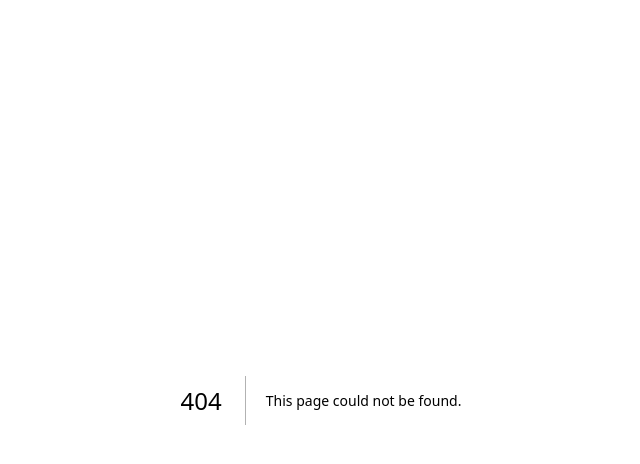
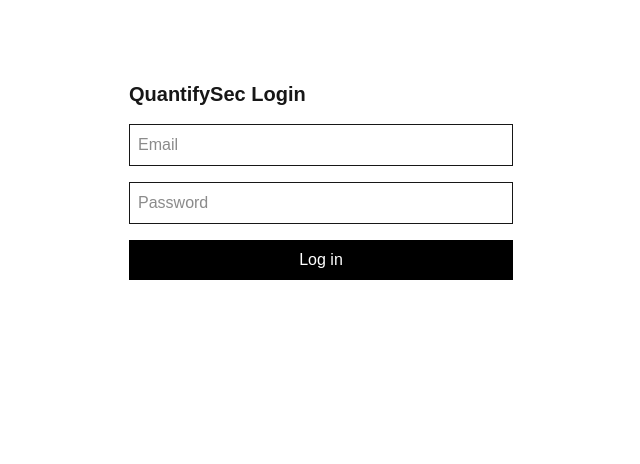
Before and after one commit to Intrinsic-Maestro/quantifysec, a Next.js app: page /login in a window 1280 px wide. Before the commit this address had no page. Shown: the top 464 px of the page, without its empty margins (319-959 px from the left). Built offline with nearby package versions, Linux system fonts and the light colour scheme.

Commit message:
Add latest changes

```diff
--- /dev/null
+++ b/app/dashboard/cfo/page.tsx
@@ -0,0 +1,3 @@
+export default function CfoDashboard() {
+  return <h1>CFO Dashboard</h1>
+}
--- /dev/null
+++ b/app/dashboard/ciso/page.tsx
@@ -0,0 +1,3 @@
+export default function CisoDashboard() {
+  return <h1>CISO Dashboard</h1>
+}
--- /dev/null
+++ b/app/login/page.tsx
@@ -0,0 +1,77 @@
+'use client'
+
+import { useState } from 'react'
+import { useRouter } from 'next/navigation'
+import { createClient } from '@/utils/supabase/client'
+
+export default function LoginPage() {
+  const [email, setEmail] = useState('')
+  const [password, setPassword] = useState('')
+  const [error, setError] = useState('')
+  const router = useRouter()
+
+  async function handleLogin(e: React.FormEvent) {
+    e.preventDefault()
+    setError('')
+
+    const supabase = createClient()
+
+    const { data, error } = await supabase.auth.signInWithPassword({
+      email,
+      password,
+    })
+
+    if (error) {
+      setError(error.message)
+      return
+    }
+
+    const role = data.user?.app_metadata?.role
+
+    router.push(
+      role === 'cfo' ? '/dashboard/cfo' : '/dashboard/ciso'
+    )
+
+    router.refresh()
+  }
+
+  return (
+    <form
+      onSubmit={handleLogin}
+      className="max-w-sm mx-auto mt-20 space-y-4"
+    >
+      <h1 className="text-xl font-semibold">QuantifySec Login</h1>
+
+      <input
+        type="email"
+        placeholder="Email"
+        value={email}
+        onChange={(e) => setEmail(e.target.value)}
+        className="border p-2 w-full"
+        required
+      />
+
+      <input
+        type="password"
+        placeholder="Password"
+        value={password}
+        onChange={(e) => setPassword(e.target.value)}
+        className="border p-2 w-full"
+        required
+      />
+
+      {error && (
+        <p className="text-red-500 text-sm">
+          {error}
+        </p>
+      )}
+
+      <button
+        type="submit"
+        className="bg-black text-white p-2 w-full"
+      >
+        Log in
+      </button>
+    </form>
+  )
+}
--- /dev/null
+++ b/app/unauthorized/page.tsx
@@ -0,0 +1,11 @@
+export default function UnauthorizedPage() {
+  return (
+    <div className="max-w-md mx-auto mt-20 text-center">
+      <h1 className="text-xl font-semibold">Access denied</h1>
+
+      <p className="text-gray-600 mt-2">
+        Your account role doesn't have permission to view this dashboard.
+      </p>
+    </div>
+  )
+}
--- /dev/null
+++ b/client.ts
@@ -0,0 +1,8 @@
+import { createBrowserClient } from '@supabase/ssr'
+
+export function createClient() {
+  return createBrowserClient(
+    process.env.NEXT_PUBLIC_SUPABASE_URL!,
+    process.env.NEXT_PUBLIC_SUPABASE_ANON_KEY!
+  )
+}
--- /dev/null
+++ b/middleware.ts
@@ -0,0 +1,56 @@
+import { createServerClient } from '@supabase/ssr'
+import { NextResponse, type NextRequest } from 'next/server'
+
+export async function middleware(request: NextRequest) {
+  let response = NextResponse.next({ request })
+
+  const supabase = createServerClient(
+    process.env.NEXT_PUBLIC_SUPABASE_URL!,
+    process.env.NEXT_PUBLIC_SUPABASE_ANON_KEY!,
+    {
+      cookies: {
+        getAll: () => request.cookies.getAll(),
+        setAll: (cookiesToSet) => {
+          cookiesToSet.forEach(({ name, value }) =>
+            request.cookies.set(name, value)
+          )
+          response = NextResponse.next({ request })
+          cookiesToSet.forEach(({ name, value, options }) =>
+            response.cookies.set(name, value, options)
+          )
+        },
+      },
+    }
+  )
+
+  const {
+    data: { user },
+  } = await supabase.auth.getUser()
+
+  const path = request.nextUrl.pathname
+
+  if (!user && path.startsWith('/dashboard')) {
+    return NextResponse.redirect(new URL('/login', request.url))
+  }
+
+  const role = user?.app_metadata?.role as string | undefined
+
+  if (path.startsWith('/dashboard/ciso') && role !== 'ciso') {
+    return NextResponse.redirect(new URL('/unauthorized', request.url))
+  }
+
+  if (path.startsWith('/dashboard/cfo') && role !== 'cfo') {
+    return NextResponse.redirect(new URL('/unauthorized', request.url))
+  }
+
+  if (user && path === '/login') {
+    const dest = role === 'cfo' ? '/dashboard/cfo' : '/dashboard/ciso'
+    return NextResponse.redirect(new URL(dest, request.url))
+  }
+
+  return response
+}
+
+export const config = {
+  matcher: ['/dashboard/:path*', '/login'],
+}
--- a/package.json
+++ b/package.json
@@ -9,6 +9,8 @@
     "lint": "eslint"
   },
   "dependencies": {
+    "@supabase/ssr": "^0.12.6",
+    "@supabase/supabase-js": "^2.115.0",
     "next": "16.3.4",
     "react": "19.2.8",
     "react-dom": "19.2.8"
@@ -21,6 +23,7 @@
     "eslint": "^9",
     "eslint-config-next": "16.3.4",
     "tailwindcss": "^4",
+    "tsx": "^4.23.13",
     "typescript": "^5"
   }
 }
--- /dev/null
+++ b/scripts/seed-users.ts
@@ -0,0 +1,45 @@
+import { loadEnvConfig } from '@next/env'
+
+loadEnvConfig(process.cwd())
+
+import { createClient } from '@supabase/supabase-js'
+
+const supabaseAdmin = createClient(
+  process.env.NEXT_PUBLIC_SUPABASE_URL!,
+  process.env.SUPABASE_SERVICE_ROLE_KEY!
+)
+
+async function seed() {
+  const users = [
+    {
+      email: 'ciso@quantifysec.demo',
+      password: 'DemoPass123!',
+      role: 'ciso',
+    },
+    {
+      email: 'cfo@quantifysec.demo',
+      password: 'DemoPass123!',
+      role: 'cfo',
+    },
+  ]
+
+  for (const u of users) {
+    const { data, error } =
+      await supabaseAdmin.auth.admin.createUser({
+        email: u.email,
+        password: u.password,
+        email_confirm: true,
+        app_metadata: { role: u.role },
+      })
+
+    if (error) {
+      console.error(`Failed for ${u.email}:`, error.message)
+    } else {
+      console.log(
+        `Created ${u.email} with role ${u.role}, id: ${data.user.id}`
+      )
+    }
+  }
+}
+
+seed()
--- /dev/null
+++ b/utils/supabase/client.ts
@@ -0,0 +1,8 @@
+import { createBrowserClient } from '@supabase/ssr'
+
+export function createClient() {
+  return createBrowserClient(
+    process.env.NEXT_PUBLIC_SUPABASE_URL!,
+    process.env.NEXT_PUBLIC_SUPABASE_ANON_KEY!
+  )
+}
--- /dev/null
+++ b/utils/supabase/server.ts
@@ -0,0 +1,26 @@
+import { createServerClient } from '@supabase/ssr'
+import { cookies } from 'next/headers'
+
+export async function createClient() {
+  const cookieStore = await cookies()
+
+  return createServerClient(
+    process.env.NEXT_PUBLIC_SUPABASE_URL!,
+    process.env.NEXT_PUBLIC_SUPABASE_ANON_KEY!,
+    {
+      cookies: {
+        getAll: () => cookieStore.getAll(),
+        setAll: (cookiesToSet) => {
+          try {
+            cookiesToSet.forEach(({ name, value, options }) =>
+              cookieStore.set(name, value, options)
+            )
+          } catch {
+            // called from a Server Component that can't set cookies — safe to ignore,
+            // middleware will handle the actual refresh
+          }
+        },
+      },
+    }
+  )
+}
```
Also changed, not shown: 1 other file (tests, documents, lock files or other folders).
